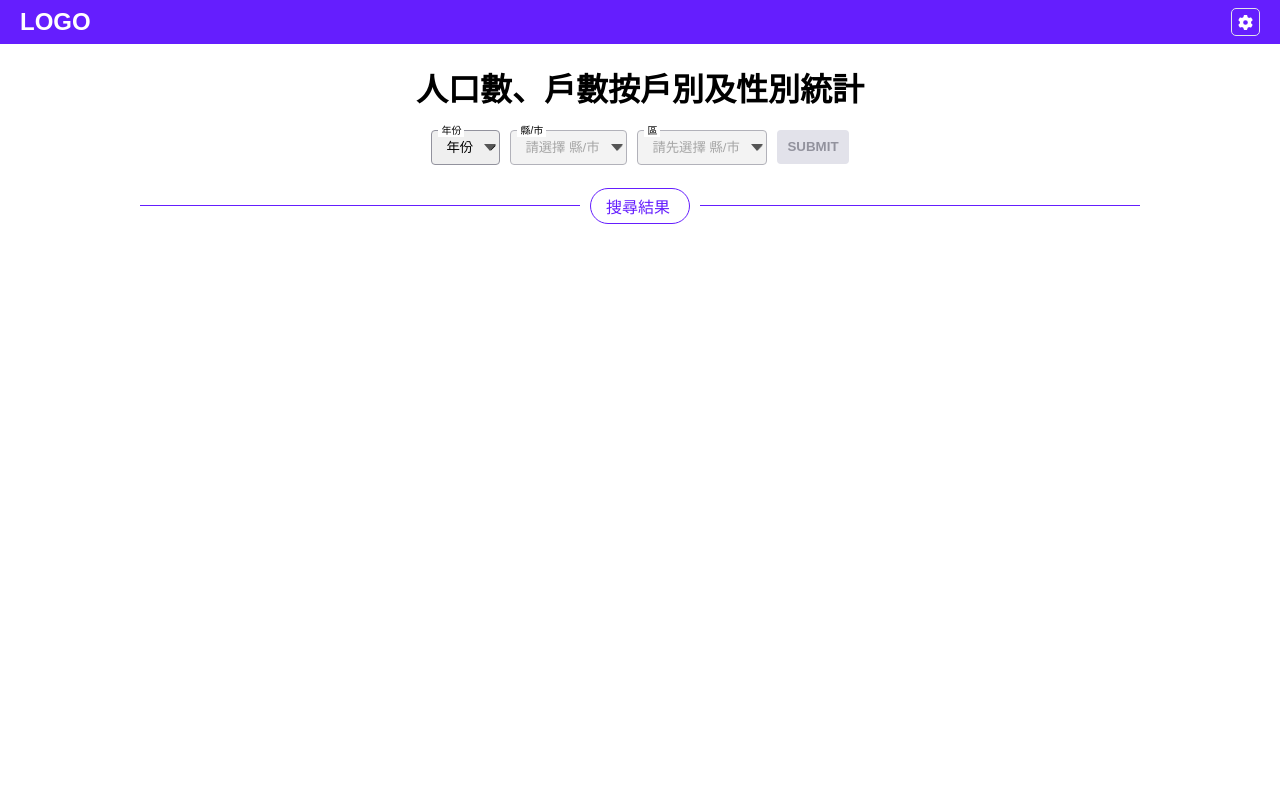
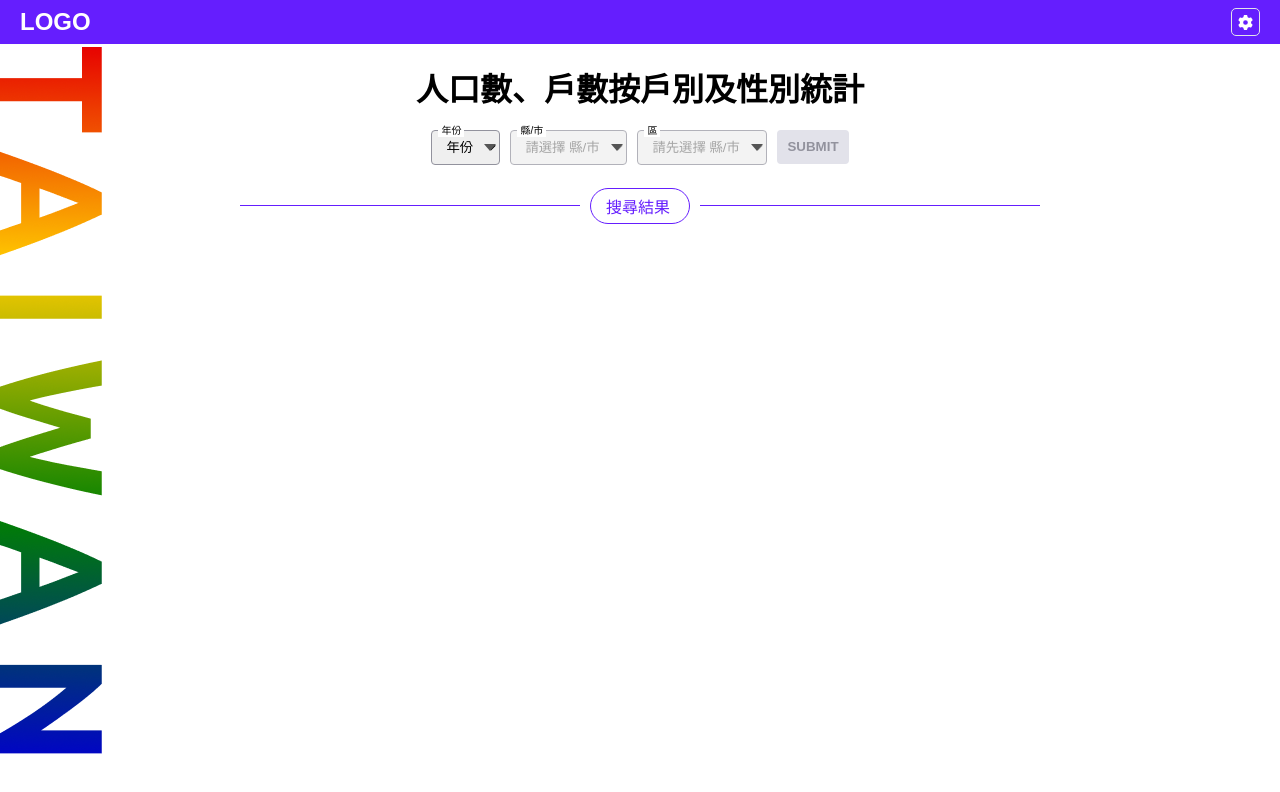
Before and after one commit to mirageapache/Simple_Dashboard, a React (Create React App) app: page / in a window 1280 px wide. Shown: the top 792 px of the page. Built offline with nearby package versions, Linux system fonts and the light colour scheme.

Commit message:
Setting background image

```diff
--- a/public/index.html
+++ b/public/index.html
@@ -24,7 +24,7 @@
       work correctly both with client-side routing and a non-root public URL.
       Learn how to configure a non-root public URL by running `npm run build`.
     -->
-    <title>React App</title>
+    <title>Simple Dashboard</title>
   </head>
   <body>
     <noscript>You need to enable JavaScript to run this app.</noscript>
--- a/src/components/MainContent.tsx
+++ b/src/components/MainContent.tsx
@@ -168,7 +168,6 @@ function MainContent() {
           :
           <></>
         }
-
       </div>
     </section>
   )
--- a/src/styles/css/mainContent.css
+++ b/src/styles/css/mainContent.css
@@ -1,9 +1,13 @@
 @charset "UTF-8";
 #main-content {
+  position: absolute;
   display: flex;
   align-items: center;
   flex-direction: column;
+  width: 100%;
+  height: 100%;
   padding: 20px 10px;
+  z-index: 2;
 }
 #main-content .title {
   font-size: 2rem;
@@ -13,6 +17,7 @@
   grid-template-columns: repeat(4, auto);
   grid-gap: 10px;
   padding: 20px 10px;
+  z-index: 5;
 }
 #main-content .search-bar .form-span {
   position: relative;
@@ -79,13 +84,16 @@
   }
 }
 #main-content .search-result {
+  display: block;
   width: 100%;
-  max-width: 1000px;
+  max-width: 800px;
   margin-top: 20px;
+  z-index: 5;
 }
 #main-content .search-result .div-line {
   position: relative;
   width: 100%;
+  max-width: 800px;
   display: block;
   border-top: 1px solid var(--brand-color);
 }
@@ -110,3 +118,18 @@
   border-radius: 20px;
   padding: 5px 15px;
 }
+#main-content::before {
+  content: "";
+  position: absolute;
+  top: 0;
+  width: 100%;
+  height: 100%;
+  background-image: url("/public/background-image.png");
+  background-repeat: no-repeat;
+  z-index: 1;
+}
+@media screen and (max-width: 1050px) {
+  #main-content::before {
+    opacity: 0.3;
+  }
+}
--- a/src/styles/scss/mainContent.scss
+++ b/src/styles/scss/mainContent.scss
@@ -1,8 +1,12 @@
 #main-content{
+  position: absolute;
   display: flex;
   align-items: center;
   flex-direction: column;
+  width: 100%;
+  height: 100%;
   padding: 20px 10px;
+  z-index: 2;
 
   .title{
     font-size: 2rem;
@@ -13,6 +17,7 @@
     grid-template-columns: repeat(4, auto);
     grid-gap: 10px;
     padding: 20px 10px;
+    z-index: 5;
 
     .form-span{
       position: relative;
@@ -49,8 +54,6 @@
         border-color: #555 transparent transparent transparent;
         pointer-events: none;
       }
-
-
     }
 
     .submit-btn{
@@ -89,13 +92,16 @@
   }
 
   .search-result{
+    display: block;
     width: 100%;
-    max-width: 1000px;
+    max-width: 800px;
     margin-top: 20px;
+    z-index: 5;
 
     .div-line{
       position: relative;
       width: 100%;
+      max-width: 800px;
       display: block;
       border-top: 1px solid var(--brand-color);
       &::before{
@@ -123,4 +129,21 @@
 
   }
 
+
+  &::before{
+    content: '';
+    position: absolute;
+    top: 0;
+    width: 100%;
+    height: 100%;
+    background-image: url('/public/background-image.png');
+    background-repeat: no-repeat;
+    z-index: 1;
+  }
+
+  @media screen and (max-width: 1050px) {
+    &::before {
+      opacity: 0.3;
+    }
+  }
 }
```
Also changed, not shown: public/background-image.png (added).
